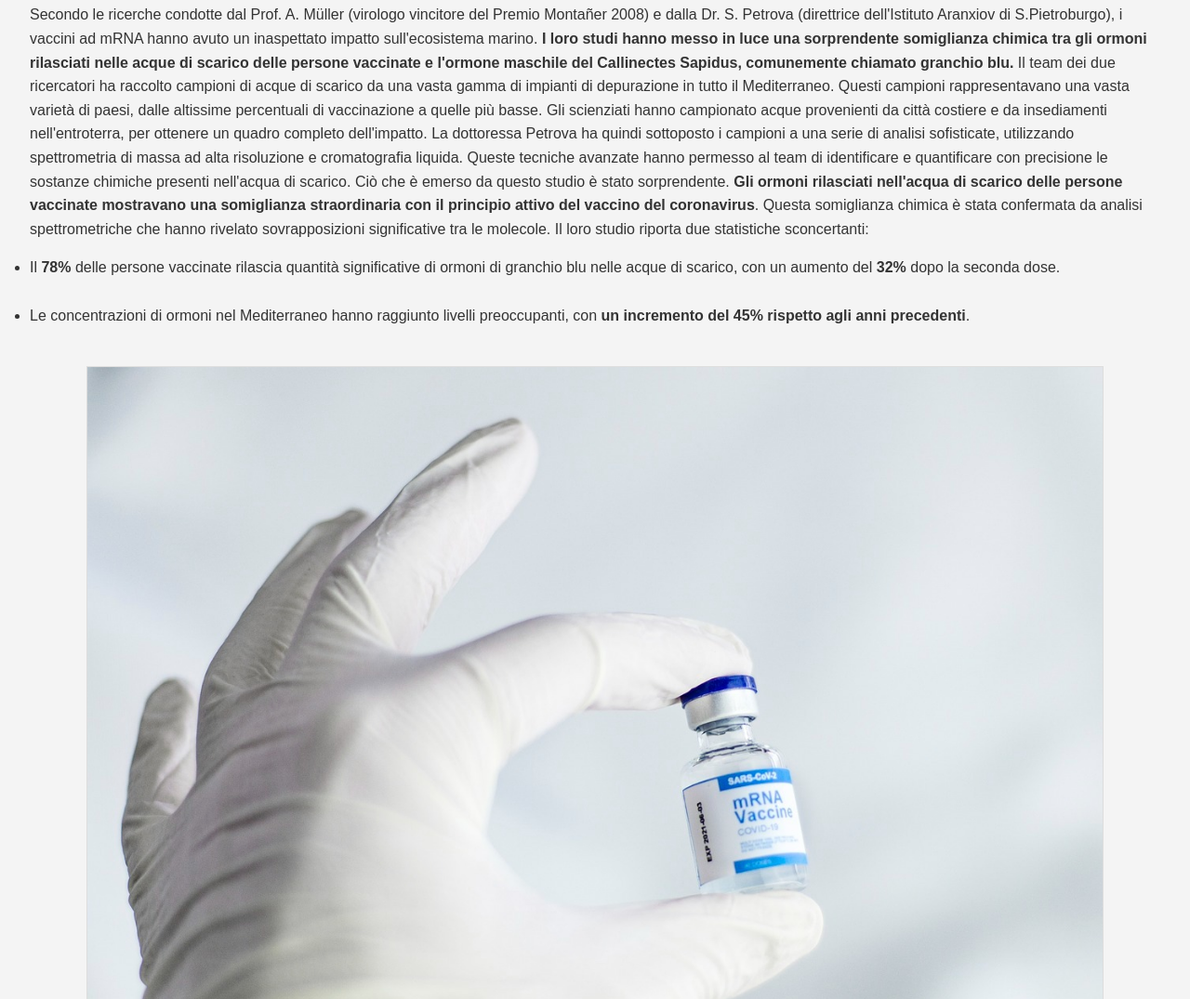
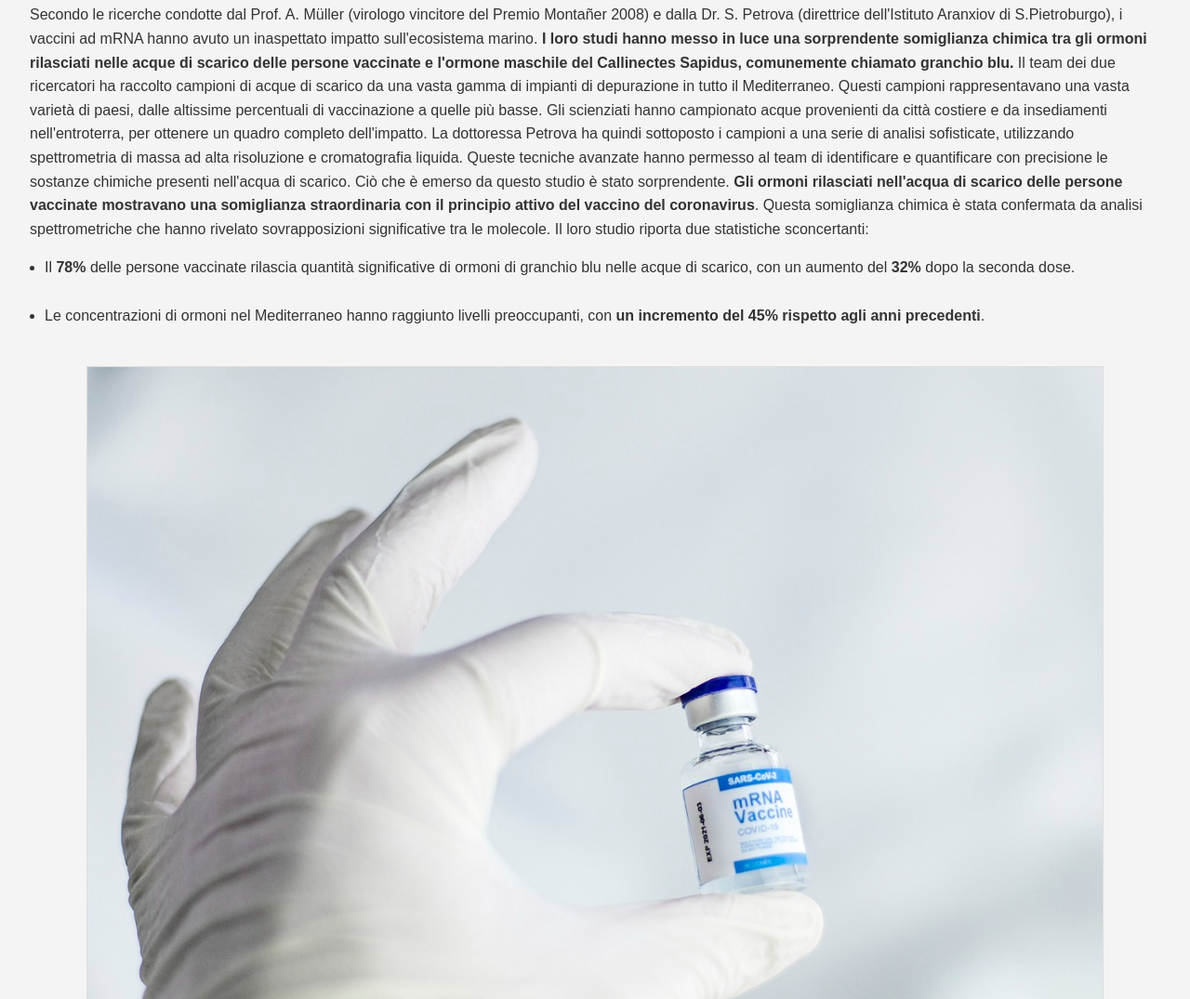
Before and after one commit to ClaudioIndieGames/FoniNews, a plain HTML site: page index.html in a window 1280 px wide. Shown: the part 1052-2127 px from the top of the page at 93% size. Drawn offline with Linux system fonts and the light colour scheme.

Commit message:
Solved problem with list indentetion

```diff
--- a/index.html
+++ b/index.html
@@ -49,7 +49,7 @@
 
 </p>
 <p>
-<ul>
+<ul style="padding-left:1em">
   <li>Il <b>78%</b> delle persone vaccinate rilascia quantità significative di ormoni di granchio blu nelle acque di scarico, con un aumento del <b>32%</b> dopo la seconda dose.<br><br></li>
   <li>Le concentrazioni di ormoni nel Mediterraneo hanno raggiunto livelli preoccupanti, con <b>un incremento del 45% rispetto agli anni precedenti</b>.<br><br></li>
 </ul>
```
